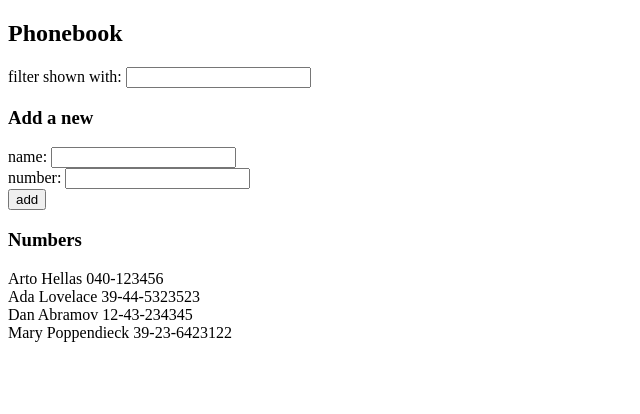
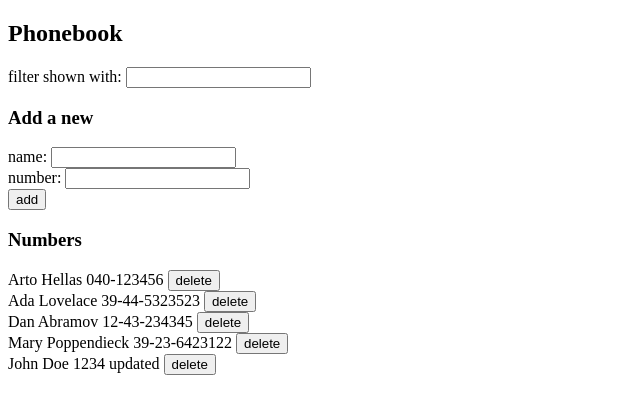
Before and after one commit to c-marc/FSO, a React (Create React App) app in the folder part2/phonebook/: page / in a window 1280 px wide. Shown: the top 414 px of the page, without its empty margins (0-640 px from the left). Built offline with nearby package versions, Linux system fonts and the light colour scheme; data requests are answered from the project's data file.

Commit message:
Finish ex2.15

```diff
--- a/part2/phonebook/db.json
+++ b/part2/phonebook/db.json
@@ -1,5 +1,5 @@
 {
-    "persons":[
+  "persons": [
     {
       "name": "Arto Hellas",
       "number": "040-123456",
@@ -19,6 +19,11 @@
       "name": "Mary Poppendieck",
       "number": "39-23-6423122",
       "id": 4
+    },
+    {
+      "name": "John Doe",
+      "number": "1234 updated",
+      "id": 6
     }
   ]
 }
--- a/part2/phonebook/src/App.js
+++ b/part2/phonebook/src/App.js
@@ -2,13 +2,13 @@ import { useState, useEffect } from "react";
 import Filter from "./Filter";
 import PersonForm from "./PersonForm";
 import Persons from "./Persons";
-import axios from "axios";
+import personService from "./services/persons";
 
 const App = () => {
   //json server -p3001 --watch db.json
   useEffect(() => {
     console.log("Fetching...");
-    axios.get("http://localhost:3001/persons").then((response) => {
+    personService.getAll().then((response) => {
       console.log("Data received");
       setPersons(response.data);
     });
@@ -29,23 +29,51 @@ const App = () => {
     setFilter(e.target.value);
   };
 
+  const updatePerson = () => {
+    const confirmMessage = `${newName} is already added to phonebook, replace the old number with a new one?`;
+    if (!window.confirm(confirmMessage)) return;
+    //else update
+    const changedPerson = persons.find((p) => p.name === newName); //still ref!
+    personService
+      .update(changedPerson.id, { ...changedPerson, number: newNumber })
+      .then((response) =>
+        setPersons(
+          persons.map((p) => (p.id !== changedPerson.id ? p : response.data))
+        )
+      );
+  };
+
   const addPerson = (e) => {
     e.preventDefault();
     if (hasPerson(newName)) {
-      alert(`${newName} is already added to phonebook`);
-      return null;
+      return updatePerson();
     }
-    setPersons([...persons, { name: newName, number: newNumber }]);
-    setNewName("");
-    setNewNumber("");
+
+    const personObject = { name: newName, number: newNumber };
+
+    personService.create(personObject).then((response) => {
+      setPersons([...persons, response.data]);
+      setNewName("");
+      setNewNumber("");
+    });
   };
 
-  const hasPerson = (person) => persons.some((e) => e.name === person);
+  const removePerson = (id) => {
+    const currentPerson = persons.find((p) => p.id === id);
+    if (!window.confirm(`Delete ${currentPerson.name}?`)) return;
+
+    personService.remove(id).then(() => {
+      const newPersons = persons.filter((p) => p.id !== id);
+      setPersons(newPersons);
+    });
+  };
+
+  const hasPerson = (name) => persons.some((p) => p.name === name);
 
   const filterPersons = (filter) => {
     if (filter === "") return persons;
-    return persons.filter((el) =>
-      el.name.toLowerCase().includes(filter.toLowerCase())
+    return persons.filter((p) =>
+      p.name.toLowerCase().includes(filter.toLowerCase())
     );
   };
 
@@ -66,7 +94,7 @@ const App = () => {
       />
 
       <h3>Numbers</h3>
-      <Persons persons={filteredPersons} />
+      <Persons persons={filteredPersons} removePerson={removePerson} />
     </div>
   );
 };
--- a/part2/phonebook/src/Person.js
+++ b/part2/phonebook/src/Person.js
@@ -1,7 +1,7 @@
-const Person = ({ person }) => {
+const Person = ({ person, remove }) => {
   return (
     <div>
-      {person.name} {person.number}
+      {person.name} {person.number} <button onClick={remove}>delete</button>
     </div>
   );
 };
--- a/part2/phonebook/src/Persons.js
+++ b/part2/phonebook/src/Persons.js
@@ -1,10 +1,16 @@
 import Person from "./Person";
 
-const Persons = ({ persons }) => {
+const Persons = ({ persons, removePerson }) => {
   return (
     <div>
       {persons.map((person) => {
-        return <Person key={person.name} person={person} />;
+        return (
+          <Person
+            key={person.id}
+            person={person}
+            remove={() => removePerson(person.id)}
+          />
+        );
       })}
     </div>
   );
--- /dev/null
+++ b/part2/phonebook/src/services/persons.js
@@ -0,0 +1,21 @@
+import axios from "axios";
+const baseUrl = "http://localhost:3001/persons";
+
+const getAll = () => {
+  return axios.get(baseUrl);
+};
+
+const create = (newObject) => {
+  return axios.post(baseUrl, newObject);
+};
+
+const update = (id, newObject) => {
+  return axios.put(`${baseUrl}/${id}`, newObject);
+};
+
+const remove = (id) => {
+  return axios.delete(`${baseUrl}/${id}`);
+};
+
+const personService = { getAll, create, update, remove };
+export default personService;
```
Lines whose indentation alone changed are shown as unchanged.
